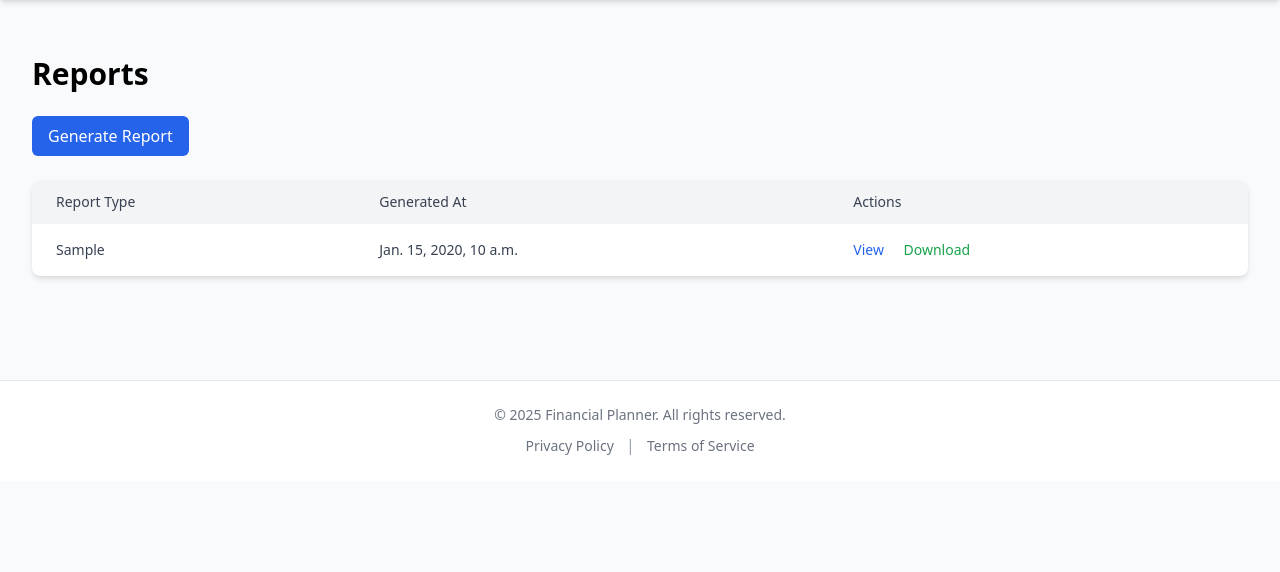
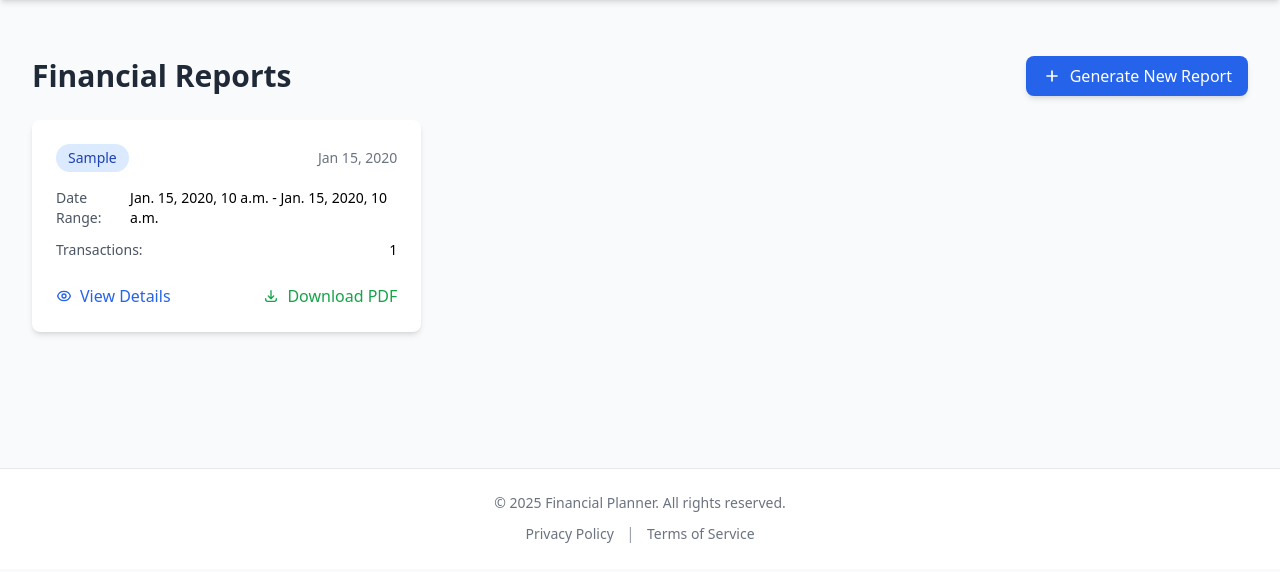
Before and after one commit to YounassAg/Financial-Planner, a Django app: template templates/report/reports.html in a window 1280 px wide. Shown: the part 64-636 px from the top of the page. Run offline with Django 3.2, Linux system fonts and the light colour scheme; the template is opened without the code that fills it: most values are stand-ins (such as "Sample title", 1, 10 or a date in 2020); some libraries are stand-ins or nearby versions.

Commit message:
Enhance the reports pages and implement PDF generation using pure HTML/Tailwind CSS and Django

```diff
--- a/templates/report/reports.html
+++ b/templates/report/reports.html
@@ -4,36 +4,79 @@
 
 {% block content %}
 <div class="container mx-auto px-4 py-8">
-    <h1 class="text-3xl font-bold mb-6">Reports</h1>
+    <!-- Header Section -->
+    <div class="flex justify-between items-center mb-6">
+        <h1 class="text-3xl font-bold text-gray-800">Financial Reports</h1>
+        <a href="{% url 'generate_report' %}" class="inline-flex items-center px-4 py-2 bg-blue-600 text-white rounded-lg hover:bg-blue-700 transition duration-150 shadow-md">
+            <svg class="w-5 h-5 mr-2" fill="none" stroke="currentColor" viewBox="0 0 24 24">
+                <path stroke-linecap="round" stroke-linejoin="round" stroke-width="2" d="M12 6v6m0 0v6m0-6h6m-6 0H6"/>
+            </svg>
+            Generate New Report
+        </a>
+    </div>
 
-    <!-- Generate Report Button -->
-    <a href="{% url 'generate_report' %}" class="inline-block mb-6 px-4 py-2 bg-blue-600 text-white rounded-md hover:bg-blue-700 transition duration-150">
-        Generate Report
-    </a>
+    <!-- Reports Grid -->
+    <div class="grid grid-cols-1 md:grid-cols-2 lg:grid-cols-3 gap-6 mb-8">
+        {% for report in reports %}
+        <div class="bg-white rounded-lg shadow-md overflow-hidden hover:shadow-lg transition duration-150">
+            <div class="p-6">
+                <div class="flex items-center justify-between mb-4">
+                    <span class="px-3 py-1 bg-blue-100 text-blue-800 rounded-full text-sm font-medium">
+                        {{ report.report_type }}
+                    </span>
+                    <span class="text-sm text-gray-500">
+                        {{ report.generated_at|date:"M d, Y" }}
+                    </span>
+                </div>
+                <div class="space-y-3">
+                    <div class="flex justify-between items-center text-sm">
+                        <span class="text-gray-600">Date Range:</span>
+                        <span class="font-medium">{{ report.data.start_date }} - {{ report.data.end_date }}</span>
+                    </div>
+                    <div class="flex justify-between items-center text-sm">
+                        <span class="text-gray-600">Transactions:</span>
+                        <span class="font-medium">{{ report.data.transactions|length }}</span>
+                    </div>
+                </div>
+                <div class="mt-6 flex justify-between">
+                    <a href="{% url 'report_detail' report.id %}"
+                       class="inline-flex items-center text-blue-600 hover:text-blue-800">
+                        <svg class="w-4 h-4 mr-2" fill="none" stroke="currentColor" viewBox="0 0 24 24">
+                            <path stroke-linecap="round" stroke-linejoin="round" stroke-width="2" d="M15 12a3 3 0 11-6 0 3 3 0 016 0z"/>
+                            <path stroke-linecap="round" stroke-linejoin="round" stroke-width="2" d="M2.458 12C3.732 7.943 7.523 5 12 5c4.478 0 8.268 2.943 9.542 7-1.274 4.057-5.064 7-9.542 7-4.477 0-8.268-2.943-9.542-7z"/>
+                        </svg>
+                        View Details
+                    </a>
+                    <a href="{% url 'download_report' report.id %}"
+                       class="inline-flex items-center text-green-600 hover:text-green-800">
+                        <svg class="w-4 h-4 mr-2" fill="none" stroke="currentColor" viewBox="0 0 24 24">
+                            <path stroke-linecap="round" stroke-linejoin="round" stroke-width="2" d="M4 16v1a3 3 0 003 3h10a3 3 0 003-3v-1m-4-4l-4 4m0 0l-4-4m4 4V4"/>
+                        </svg>
+                        Download PDF
+                    </a>
+                </div>
+            </div>
+        </div>
+        {% endfor %}
+    </div>
 
-    <!-- Reports Table -->
-    <div class="bg-white shadow-md rounded-lg overflow-hidden">
-        <table class="min-w-full">
-            <thead class="bg-gray-100">
-                <tr>
-                    <th class="px-6 py-3 text-left text-sm font-medium text-gray-700">Report Type</th>
-                    <th class="px-6 py-3 text-left text-sm font-medium text-gray-700">Generated At</th>
-                    <th class="px-6 py-3 text-left text-sm font-medium text-gray-700">Actions</th>
-                </tr>
-            </thead>
-            <tbody class="divide-y divide-gray-200">
-                {% for report in reports %}
-                <tr>
-                    <td class="px-6 py-4 text-sm text-gray-700">{{ report.report_type }}</td>
-                    <td class="px-6 py-4 text-sm text-gray-700">{{ report.generated_at }}</td>
-                    <td class="px-6 py-4 text-sm">
-                        <a href="{% url 'report_detail' report.id %}" class="text-blue-600 hover:text-blue-800 mr-4">View</a>
-                        <a href="{% url 'download_report' report.id %}" class="text-green-600 hover:text-green-800">Download</a>
-                    </td>
-                </tr>
-                {% endfor %}
-            </tbody>
-        </table>
+    <!-- Empty State -->
+    {% if not reports %}
+    <div class="text-center py-12">
+        <svg class="mx-auto h-12 w-12 text-gray-400" fill="none" stroke="currentColor" viewBox="0 0 24 24">
+            <path stroke-linecap="round" stroke-linejoin="round" stroke-width="2" d="M9 17v-2m3 2v-4m3 4v-6m2 10H7a2 2 0 01-2-2V5a2 2 0 012-2h5.586a1 1 0 01.707.293l5.414 5.414a1 1 0 01.293.707V19a2 2 0 01-2 2z"/>
+        </svg>
+        <h3 class="mt-2 text-sm font-medium text-gray-900">No reports yet</h3>
+        <p class="mt-1 text-sm text-gray-500">Get started by generating your first financial report.</p>
+        <div class="mt-6">
+            <a href="{% url 'generate_report' %}" class="inline-flex items-center px-4 py-2 border border-transparent shadow-sm text-sm font-medium rounded-md text-white bg-blue-600 hover:bg-blue-700">
+                <svg class="w-5 h-5 mr-2" fill="none" stroke="currentColor" viewBox="0 0 24 24">
+                    <path stroke-linecap="round" stroke-linejoin="round" stroke-width="2" d="M12 6v6m0 0v6m0-6h6m-6 0H6"/>
+                </svg>
+                Generate Report
+            </a>
+        </div>
     </div>
+    {% endif %}
 </div>
 {% endblock %}
```
Also changed, not shown: finances/pdf_generator.py (added, +139 -0 lines), finances/views.py (+25 -11 lines).
